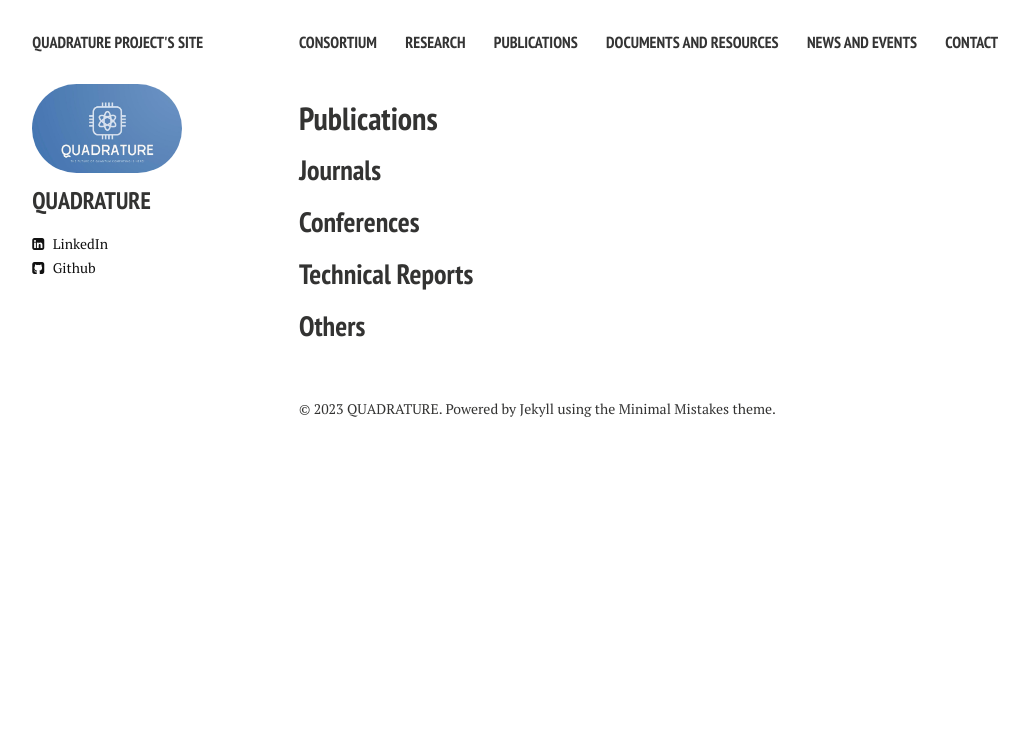
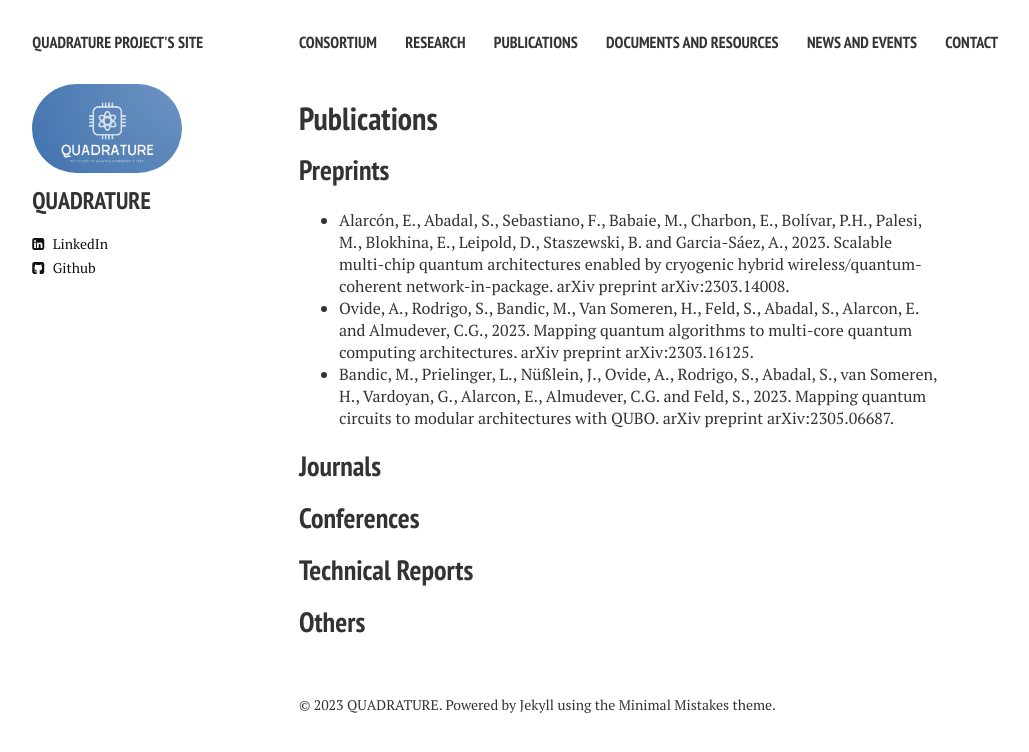
Before and after one commit to biddu/biddu.github.io, a Jekyll site: the page built from publications.md, in a window 1280 px wide. Shown: the top 752 px of the page, without its empty margins (21-1050 px from the left). Built offline with Jekyll 4.4.1, drawn with Linux system fonts in a browser that asks for light colours; nearby versions of some CDN libraries.

Commit message:
Update publications.md

```diff
--- a/publications.md
+++ b/publications.md
@@ -8,19 +8,18 @@ comments: false
 ---
 
 
+## Preprints
+
++ Alarcón, E., Abadal, S., Sebastiano, F., Babaie, M., Charbon, E., Bolívar, P.H., Palesi, M., Blokhina, E., Leipold, D., Staszewski, B. and Garcia-Sáez, A., 2023. Scalable multi-chip quantum architectures enabled by cryogenic hybrid wireless/quantum-coherent network-in-package. arXiv preprint arXiv:2303.14008.
++ Ovide, A., Rodrigo, S., Bandic, M., Van Someren, H., Feld, S., Abadal, S., Alarcon, E. and Almudever, C.G., 2023. Mapping quantum algorithms to multi-core quantum computing architectures. arXiv preprint arXiv:2303.16125.
++ Bandic, M., Prielinger, L., Nüßlein, J., Ovide, A., Rodrigo, S., Abadal, S., van Someren, H., Vardoyan, G., Alarcon, E., Almudever, C.G. and Feld, S., 2023. Mapping quantum circuits to modular architectures with QUBO. arXiv preprint arXiv:2305.06687.
+
 ## Journals
 
-
-
-
-
 ## Conferences
-
-
 
 
 ## Technical Reports
 
 
-
 ## Others
```
